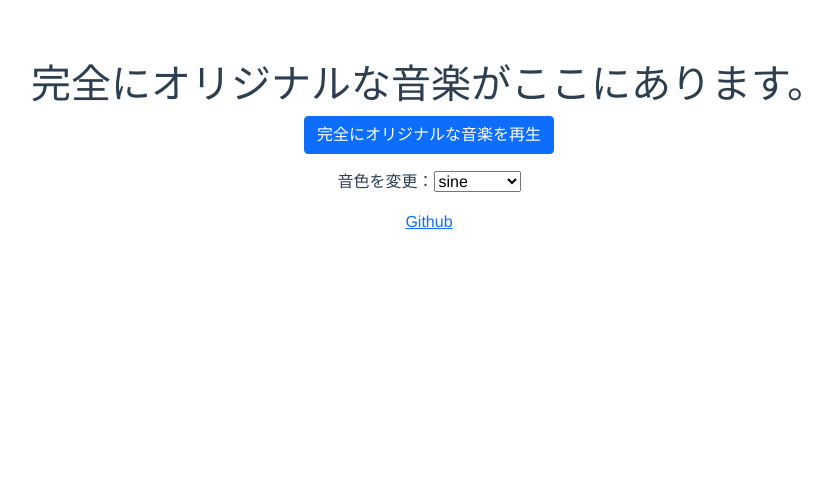
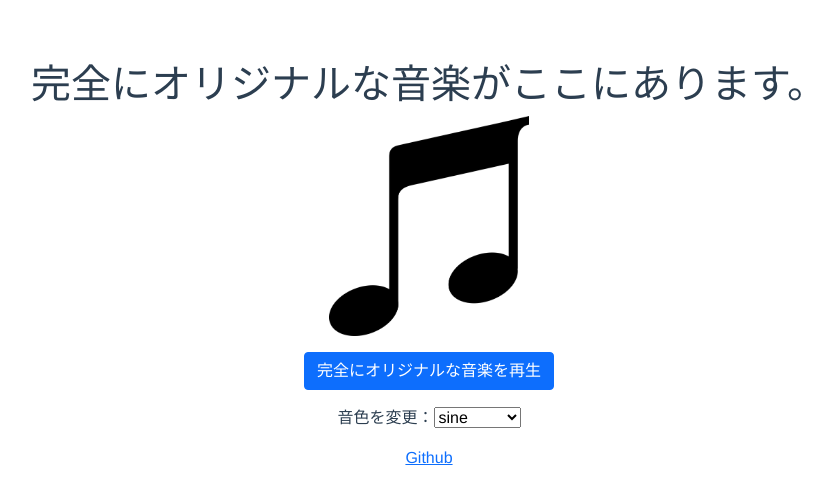
Before and after one commit to UzoGaMuzol/completely-original-song, a Vue app: page / in a window 1280 px wide. Shown: the top 504 px of the page, without its empty margins (211-1043 px from the left). Built offline with nearby package versions, Linux system fonts and the light colour scheme.

Commit message:
画像を追加

```diff
--- a/src/App.vue
+++ b/src/App.vue
@@ -1,6 +1,7 @@
 <template>
   <div>
     <h1>完全にオリジナルな音楽がここにあります。</h1>
+    <img src="./assets/musicnote.png" alt="music note" width="200" class="mb-3">
     <Main />
     <a href="https://github.com/UzoGaMuzol/completely-original-song">
       Github
```
Also changed, not shown: src/assets/musicnote.png (added).
